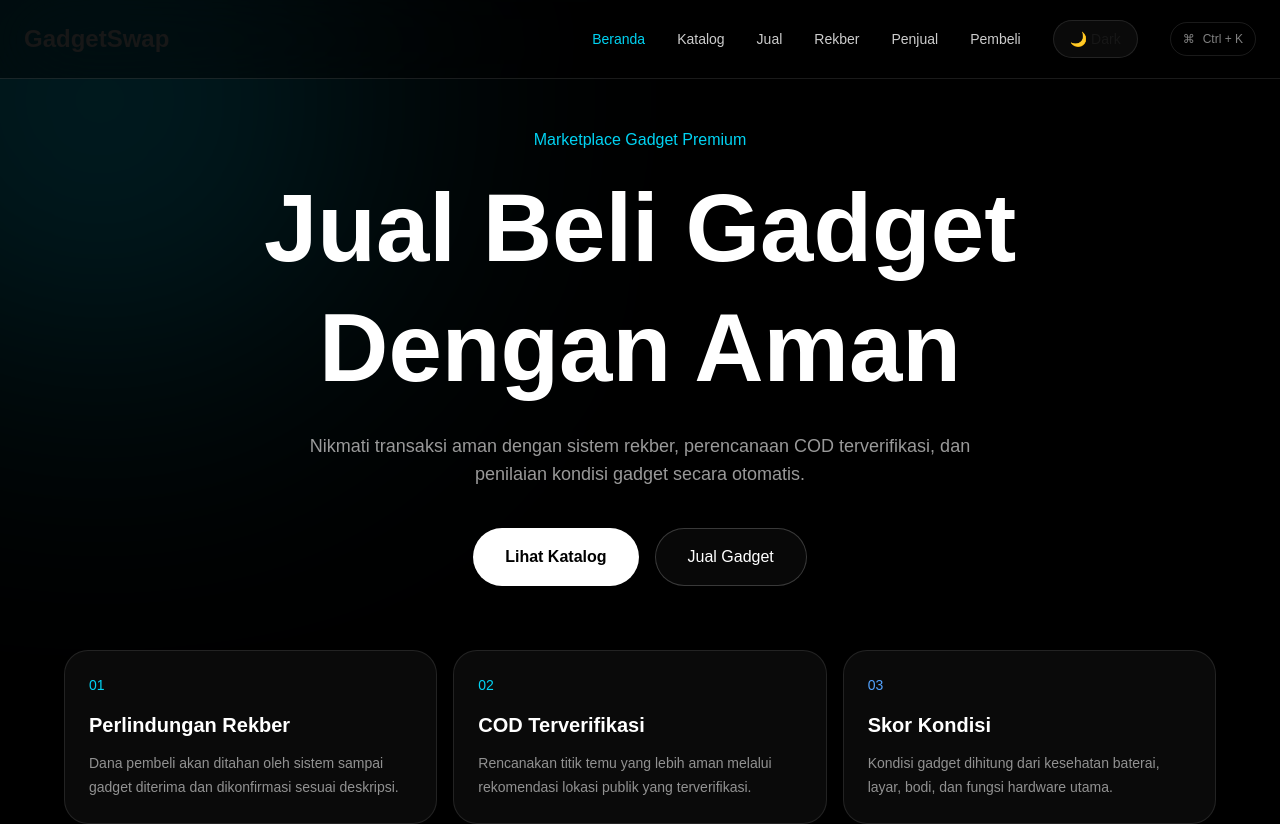
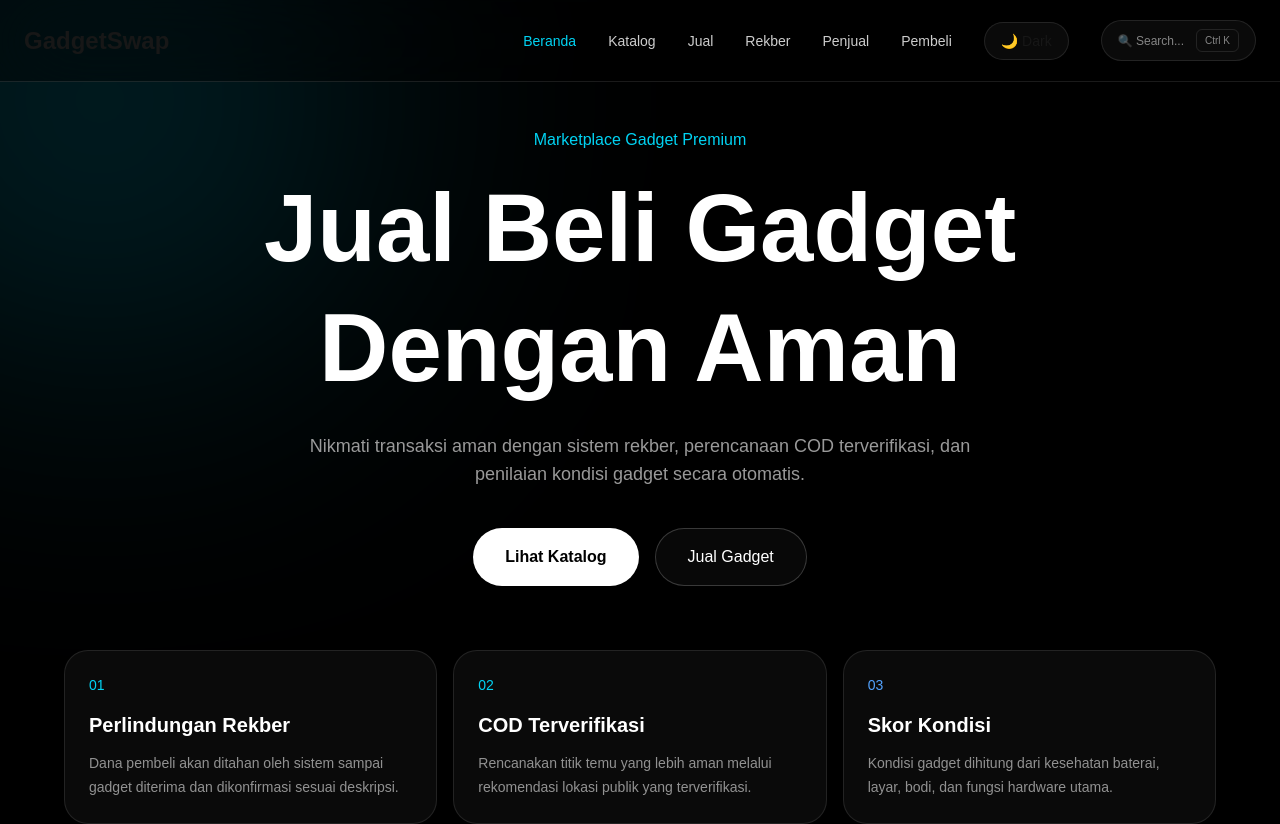
Before and after one commit to Rexlicky/gadgetswap, a Next.js app: page / in a window 1280 px wide. Shown: the top 824 px of the page. Built offline with nearby package versions, Linux system fonts and the light colour scheme.

Commit message:
feat: improve command palette trigger ui

```diff
--- a/src/components/Navbar.jsx
+++ b/src/components/Navbar.jsx
@@ -61,9 +61,40 @@ export default function Navbar() {
 
           <ThemeToggle />
 
-          <div className="hidden items-center gap-2 rounded-full border border-white/10 px-3 py-2 text-xs text-white/50 lg:flex">
-            ⌘<span>Ctrl + K</span>
-          </div>
+          <button
+            className="
+    hidden
+    items-center
+    gap-3
+    rounded-full
+    border
+    border-white/10
+    bg-white/[0.04]
+    px-4
+    py-2
+    text-xs
+    text-white/50
+    backdrop-blur-xl
+    transition
+    hover:border-cyan-400/30
+    lg:flex
+  "
+          >
+            <span>🔍 Search...</span>
+
+            <span
+              className="
+      rounded-md
+      border
+      border-white/10
+      px-2
+      py-1
+      text-[10px]
+    "
+            >
+              Ctrl K
+            </span>
+          </button>
         </div>
 
         {/* Mobile Button */}
```
